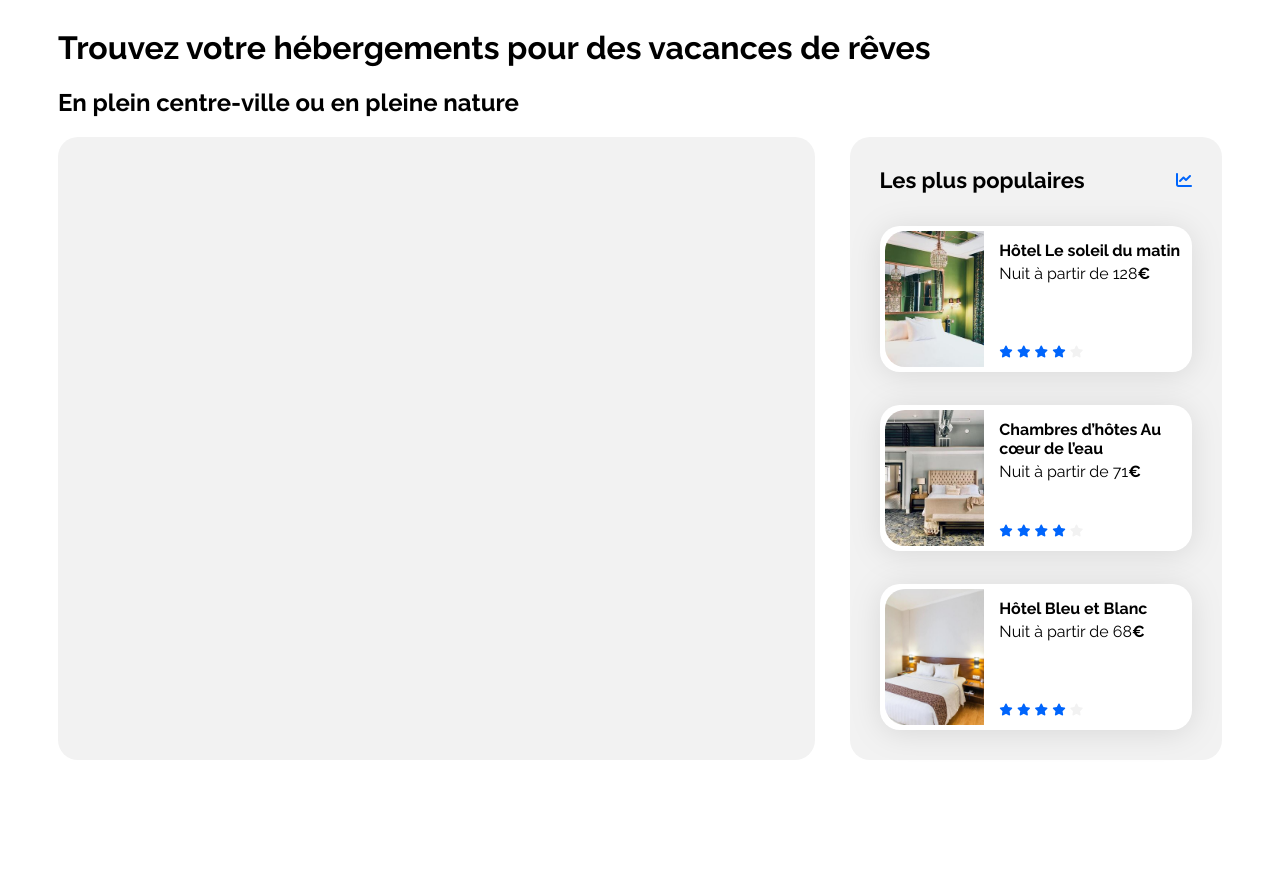
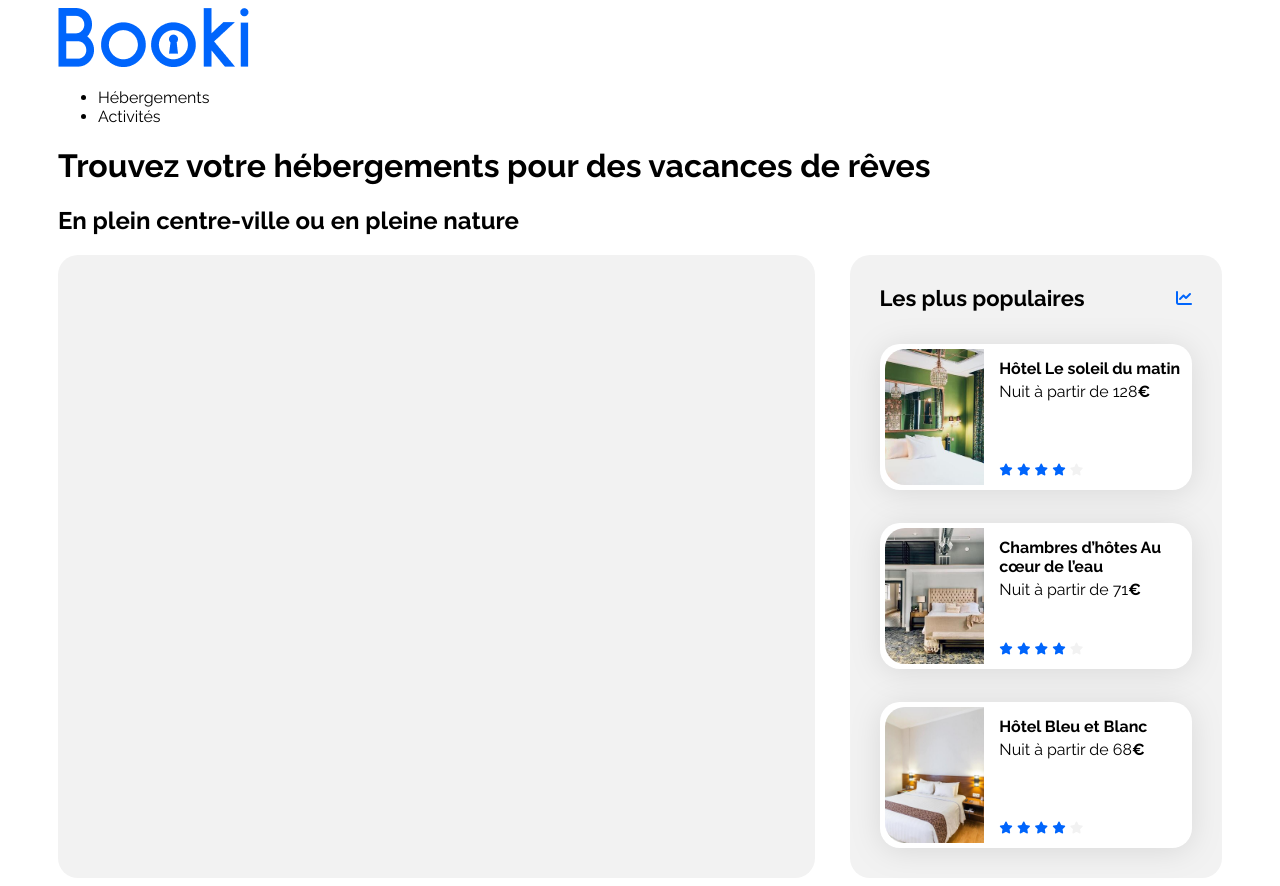
Before and after one commit to Yannstj/booki, a plain HTML site: page index.html in a window 1280 px wide. Before the commit the page ends 800 px from the top, so only its background shows below. Drawn offline with Linux system fonts and the light colour scheme.

Commit message:
format plus starting header

```diff
--- a/index.html
+++ b/index.html
@@ -17,6 +17,16 @@
 <body>
     <div class="main-container">
         <header>
+        <div>
+          <div> <img src="./images/logo/Booki.png"/>
+</div>
+                   <nav>
+            <ul>
+              <li>Hébergements</li>
+              <li>Activités</li>
+            </ul>
+          </nav>
+        </div>
         <h1>Trouvez votre hébergements pour des vacances de rêves</h1>
         <h2>En plein centre-ville ou en pleine nature</h2>
        </header>
```
